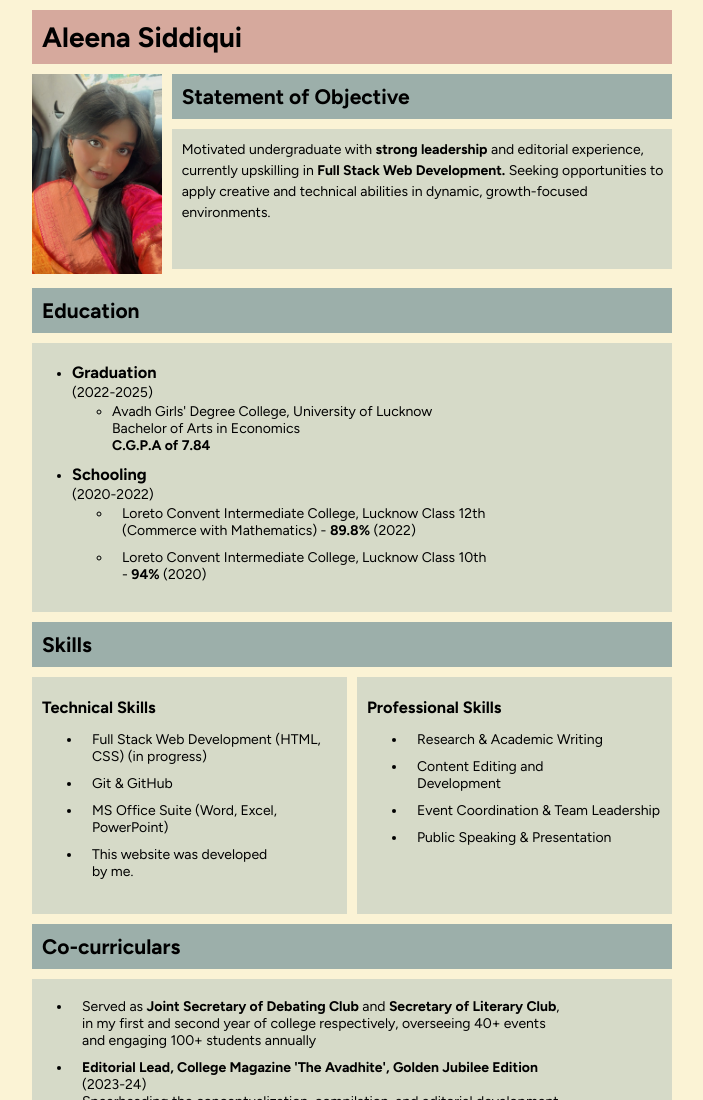
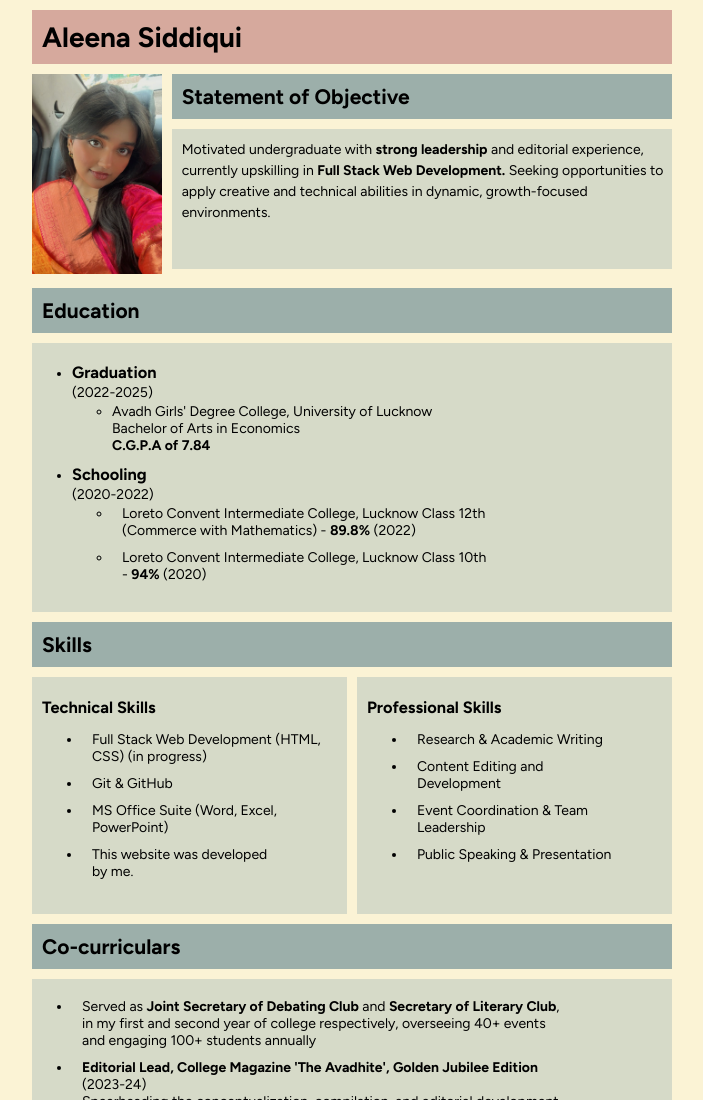
Before and after one commit to siddiquialeena/Aleena-Siddiqui-resume, a plain HTML site: page index.html in a window 1280 px wide. Shown: the top 1100 px of the page, without its empty margins (283-986 px from the left). Drawn offline with Linux system fonts and the light colour scheme.

Commit message:
Update index.html

```diff
--- a/index.html
+++ b/index.html
@@ -74,7 +74,7 @@
             <ul>
                 <li class="ts">Research & Academic Writing</li>
                 <li class="ts">Content Editing and <br /> Development</li>
-                <li class="ts">Event Coordination & Team Leadership</li>
+                <li class="ts">Event Coordination & Team <br> Leadership</li>
                 <li class="ts">Public Speaking & Presentation</li>
             </ul>
         </div>
@@ -112,4 +112,5 @@
     </div>
  </body>
 
+
 </html>
```
